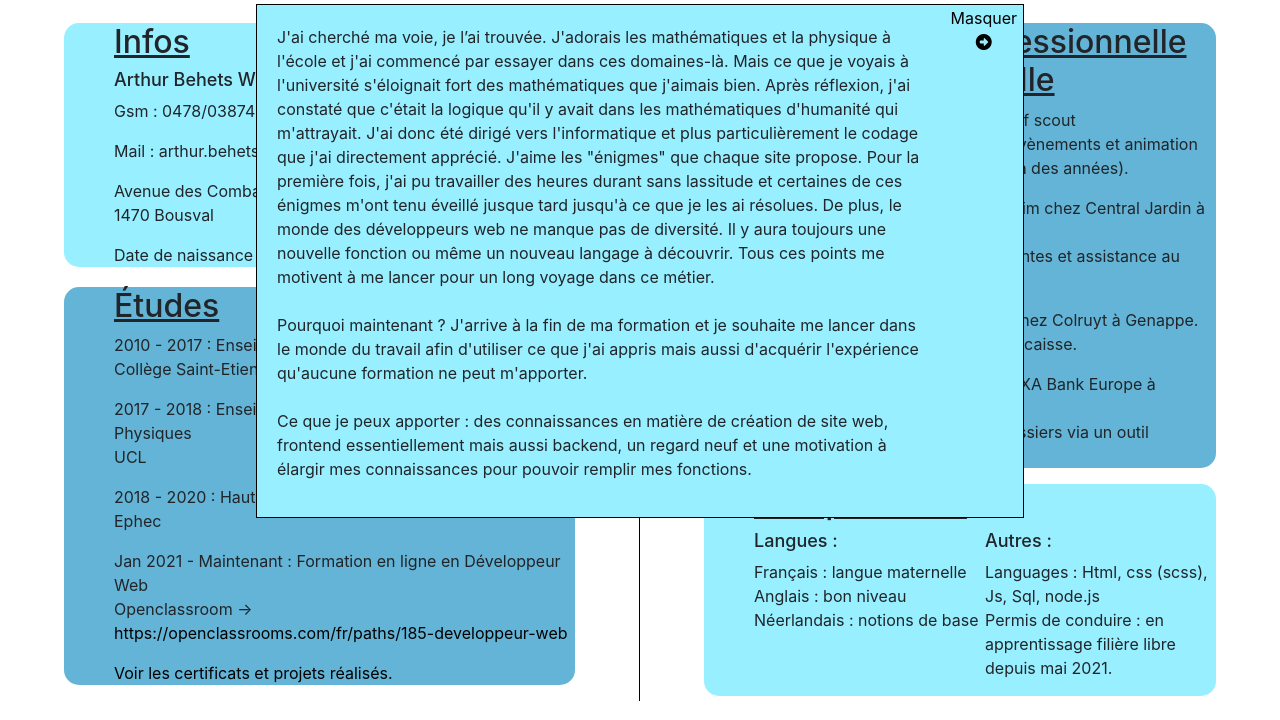
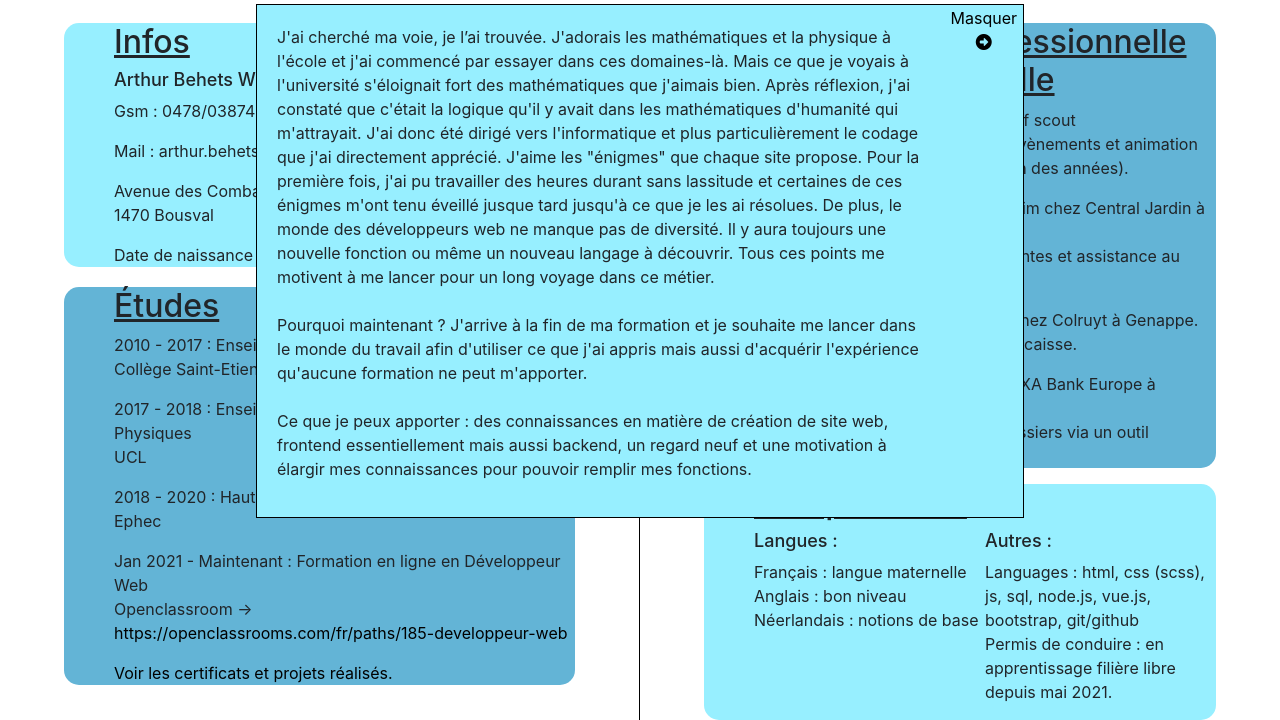
Before and after one commit to ArthurBehets/ABW_CV, a website: page Frontend/Index.html in a window 1280 px wide. Shown: the part 156-876 px from the top of the page. Drawn offline with nearby package versions, Linux system fonts and the light colour scheme.

Commit message:
text ajust

```diff
--- a/Frontend/Index.html
+++ b/Frontend/Index.html
@@ -64,7 +64,7 @@
                         </div>
                         <div class="corps__right-ability-col-2">
                             <h3>Autres :</h3>
-                            <p>Languages : Html, css (scss), Js, Sql, node.js<br>Permis de conduire : en apprentissage filière libre depuis mai 2021.</p>
+                            <p>Languages : html, css (scss), js, sql, node.js, vue.js, bootstrap, git/github<br>Permis de conduire : en apprentissage filière libre depuis mai 2021.</p>
                         </div>
                     </div>
                 </div>
```
